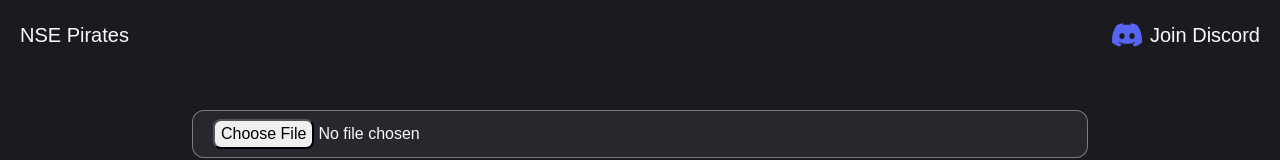
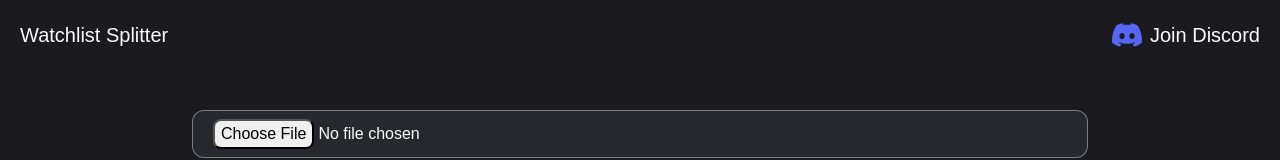
Before and after one commit to shobhitexe/WatchlistSplitter, a Next.js app: page / in a window 1280 px wide. Shown: the top 160 px of the page. Built offline with nearby package versions, Linux system fonts and the light colour scheme.

Commit message:
Update Navbar.tsx

```diff
--- a/src/components/Navbar/Navbar.tsx
+++ b/src/components/Navbar/Navbar.tsx
@@ -4,7 +4,7 @@ import DiscordIcon from "../icons/DiscordIcon";
 export default function Navbar() {
   return (
     <div className="flex gap-3 w-full justify-between font-poppins px-5 py-5 text-whiteText text-[20px]">
-      <h1>NSE Pirates</h1>
+      <h1>Watchlist Splitter</h1>
       <Link
         className="flex cursor-pointer items-center gap-2"
         href={"https://discord.gg/MRFTdQ9bUb"}
```
